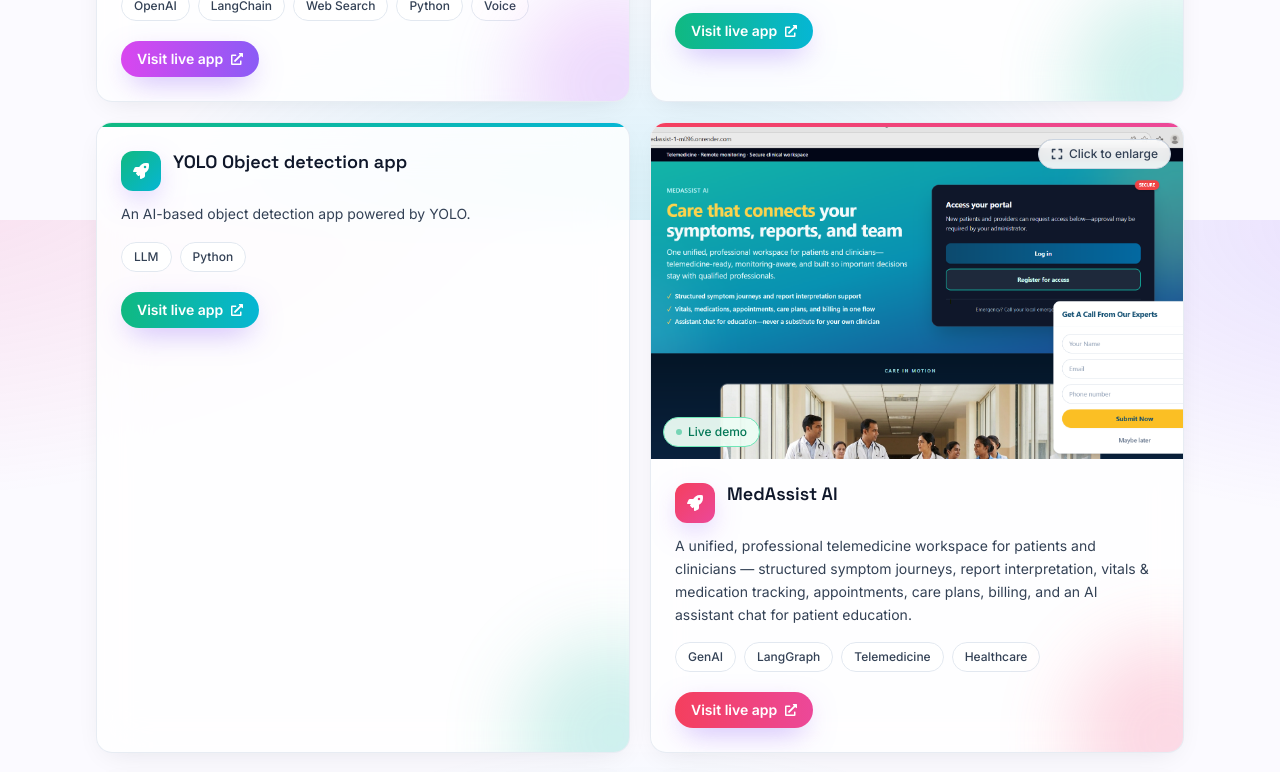
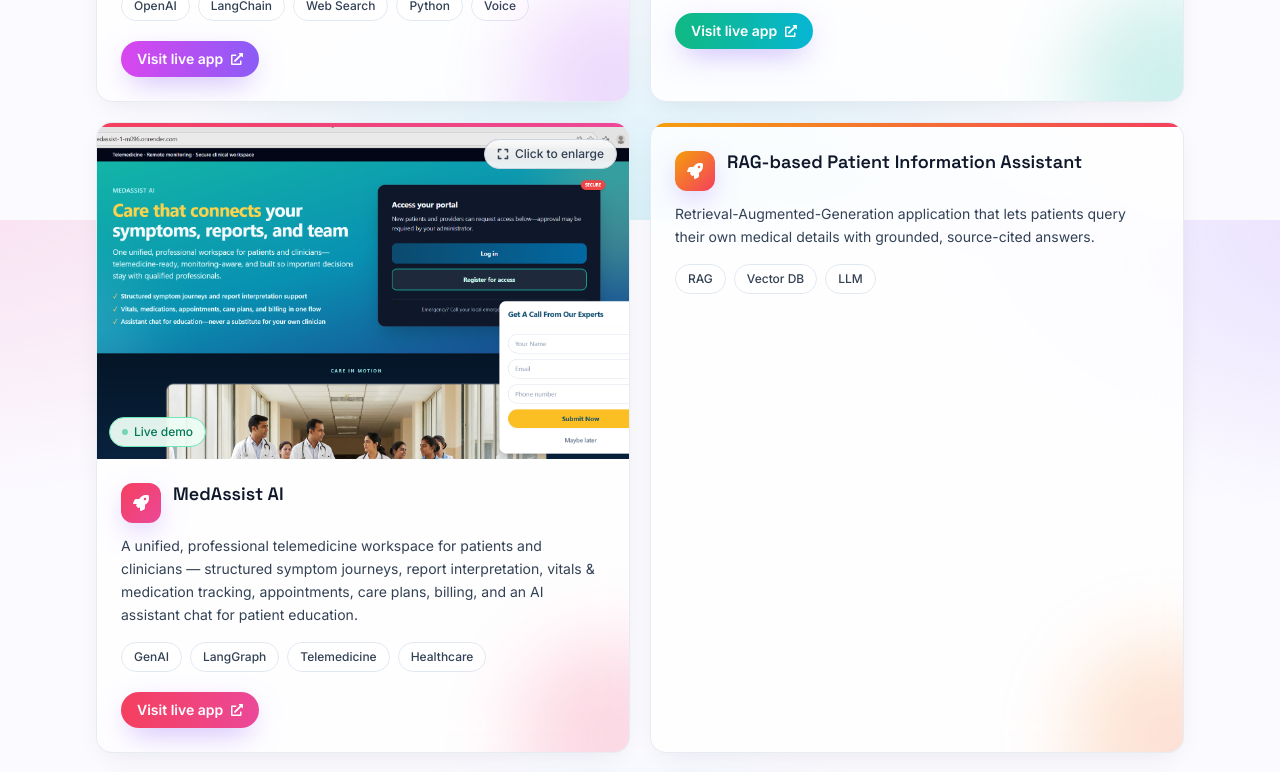
Before and after one commit to siddhartha4u2c/siddharthaborpuzari, a React (Vite) app: page / in a window 1280 px wide. Shown: the part 4580-5352 px from the top of the page. Built offline with nearby package versions, Linux system fonts and the light colour scheme.

Commit message:
Update data.ts

```diff
--- a/src/data.ts
+++ b/src/data.ts
@@ -152,14 +152,6 @@
     liveUrl: 'https://siddfitnessassistant-kamh.streamlit.app',
   },
   {
-    title: 'YOLO Object detection app',
-    description:
-      'An AI-based object detection app powered by YOLO.',
-    tags: ['LLM', 'Python'],
-    color: 'from-emerald-500 to-cyan-500',
-    liveUrl: 'https://yolo-z2sj.onrender.com',
-  },
-  {
     title: 'MedAssist AI',
     description:
       'A unified, professional telemedicine workspace for patients and clinicians — structured symptom journeys, report interpretation, vitals & medication tracking, appointments, care plans, billing, and an AI assistant chat for patient education.',
```
